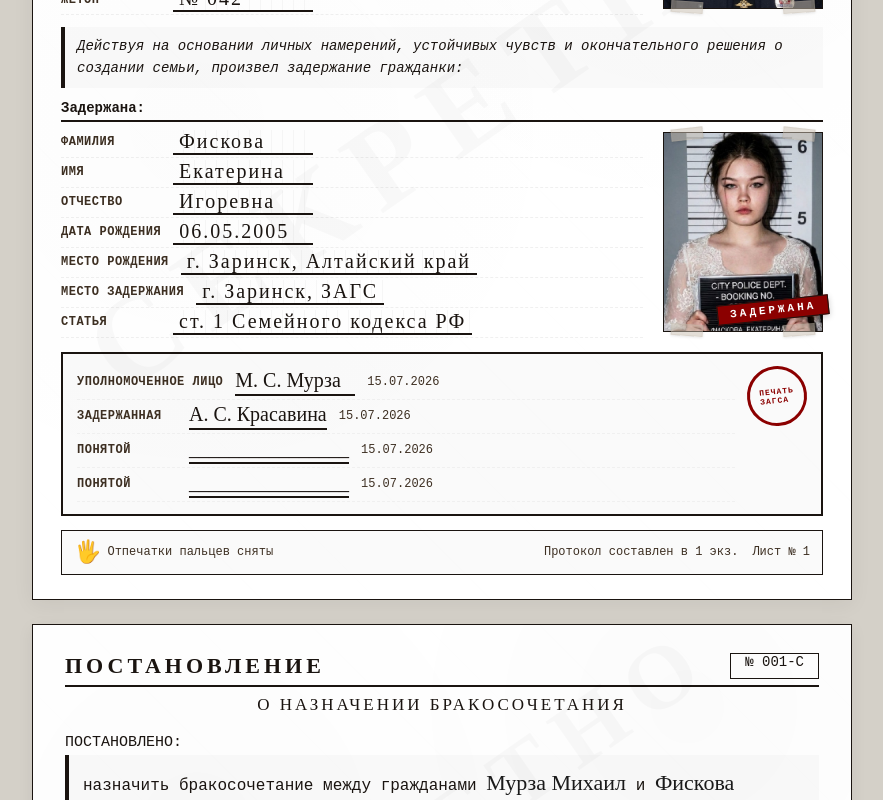
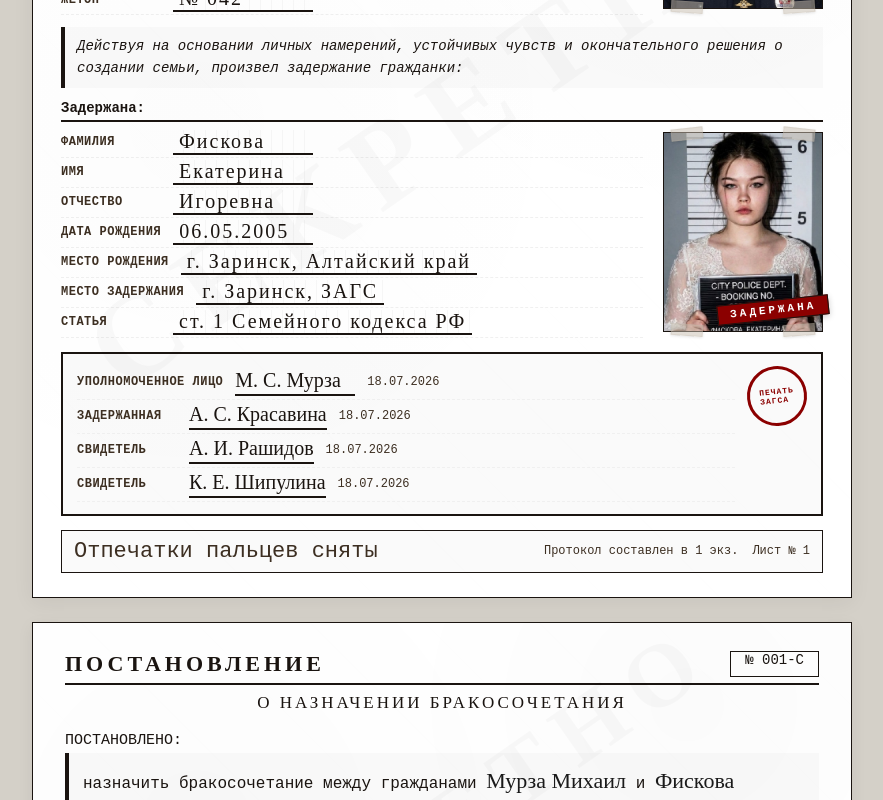
Before and after one commit to AlexRashidov/wedding_site_misha, a Vue app: page / in a window 1280 px wide. Shown: the part 802-1602 px from the top of the page, without its empty margins (198-1081 px from the left). Built offline with nearby package versions, Linux system fonts and the light colour scheme.

Commit message:
fix sig-label, sig-data

```diff
--- a/src/components/Protocol.vue
+++ b/src/components/Protocol.vue
@@ -148,22 +148,22 @@
         <div class="signature-line">
           <span class="sig-label">Уполномоченное лицо</span>
           <span class="sig-name handwritten">М. С. Мурза</span>
-          <span class="sig-date">15.07.2026</span>
+          <span class="sig-date">18.07.2026</span>
         </div>
         <div class="signature-line">
           <span class="sig-label">Задержанная</span>
           <span class="sig-name handwritten">А. С. Красавина</span>
-          <span class="sig-date">15.07.2026</span>
+          <span class="sig-date">18.07.2026</span>
         </div>
         <div class="signature-line">
-          <span class="sig-label">Понятой</span>
-          <span class="sig-name handwritten">________________</span>
-          <span class="sig-date">15.07.2026</span>
+          <span class="sig-label">Свидетель</span>
+          <span class="sig-name handwritten">А. И. Рашидов</span>
+          <span class="sig-date">18.07.2026</span>
         </div>
         <div class="signature-line">
-          <span class="sig-label">Понятой</span>
-          <span class="sig-name handwritten">________________</span>
-          <span class="sig-date">15.07.2026</span>
+          <span class="sig-label">Свидетель</span>
+          <span class="sig-name handwritten">К. Е. Шипулина</span>
+          <span class="sig-date">18.07.2026</span>
         </div>
       </div>
       <div class="seal">
@@ -176,7 +176,6 @@
     <!-- ============================================================ -->
     <div class="protocol-footer">
       <div class="fingerprint">
-        <span>🖐️</span>
         <span>Отпечатки пальцев сняты</span>
       </div>
       <div class="protocol-end">
```
